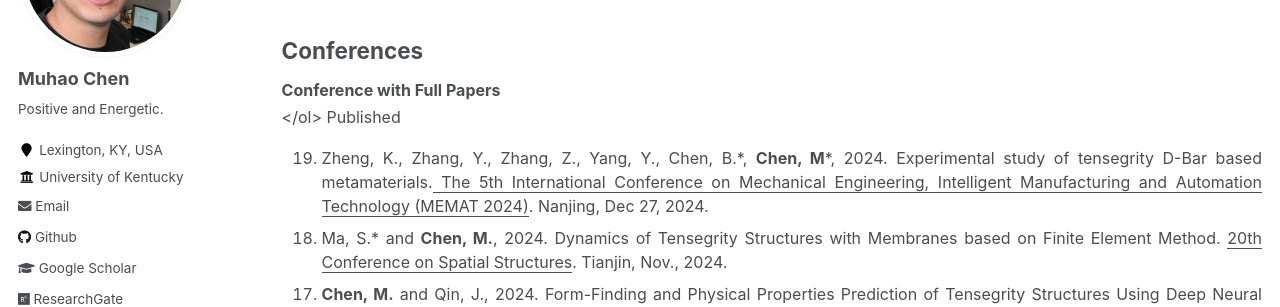
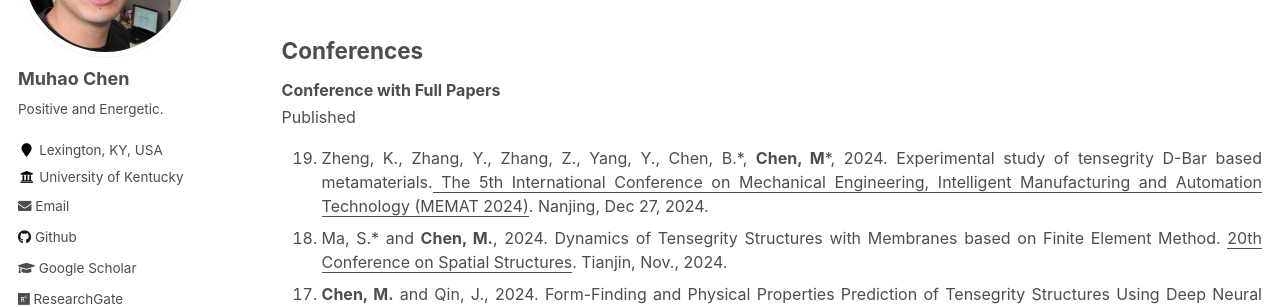
Before and after one commit to Muhao-Chen/muhao-chen.github.io, a Jekyll site: the page built from _pages/publication.md, in a window 1280 px wide and 900 px high, scrolled down 2399 px. Shown: the part 153-460 px from the top of the window. Built offline with Jekyll 4.4.1, drawn with Linux system fonts in a browser that asks for light colours.

Commit message:
Update publication.md

```diff
--- a/_pages/publication.md
+++ b/_pages/publication.md
@@ -83,7 +83,7 @@ Published
 <!-- <ol reversed> -->
 <!-- <li> Shi, L., <strong>Chen, M.</strong>, Shen, Y*, 2025. On the Invariance of Markov Parameters under Finite Word-Length Effects. <u>The American Control Conference (ACC)</u>. Denver, CO, Jul. 8 - 10, 2025. Submitted. </li> -->
 <!-- <li> Li, Z., Xu, H., <strong>Chen, M.</strong>*, 2025. Efficient Gait Planning Incorporating Locomotion Dynamics for Six-Bar Spherical Tensegrity Robots. <u>IEEE International Conference on Robotics & Automation (ICRA)</u>. Atlanta, GA, May 19 – 23, 2025. Submitted. </li> -->
-</ol>
+<!-- </ol> -->
 Published
 <ol reversed>
 <li> Zheng, K., Zhang, Y., Zhang, Z., Yang, Y., Chen, B.*, <strong>Chen, M</strong>*, 2024. Experimental study of tensegrity D-Bar based metamaterials.<u> The 5th International Conference on Mechanical Engineering, Intelligent Manufacturing and Automation Technology (MEMAT 2024)</u>. Nanjing, Dec 27, 2024. </li>
```
